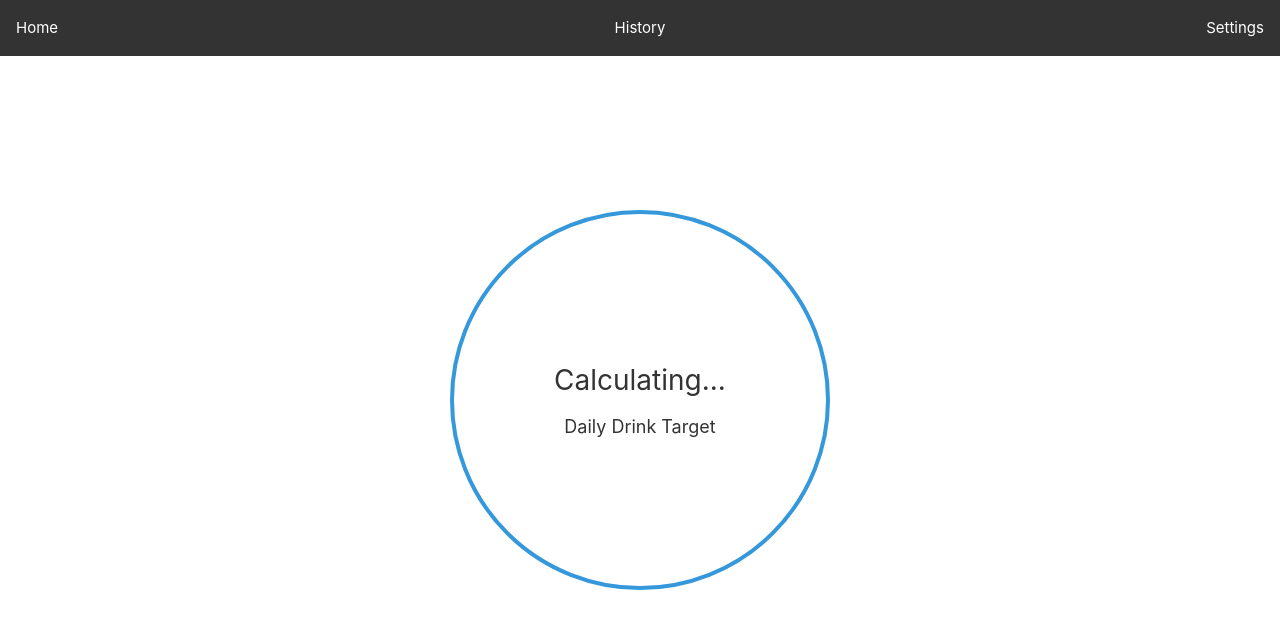
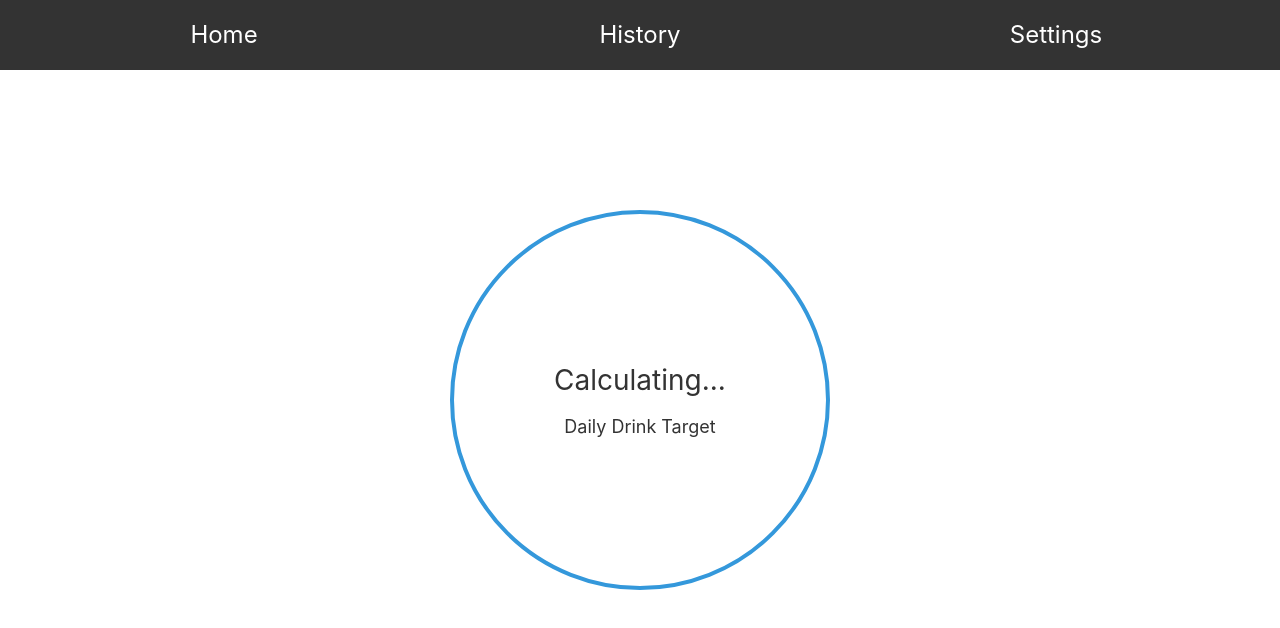
Before and after one commit to JustasDaugi/hydration-tracker, a Vue app: page / in a window 1280 px wide. Both pictures are taken after a click on the button "OK". Shown: the top 628 px of the page. Built offline with nearby package versions, Linux system fonts and the light colour scheme; what vue-datepicker-next would draw is missing.

Commit message:
feat: create HeaderMenu component for navigation through views in HomeView

```diff
--- a/src/layouts/HeaderMenu.vue
+++ b/src/layouts/HeaderMenu.vue
@@ -22,7 +22,6 @@ const navigateTo = (route) => {
         <li
           v-for="item in menuItems"
           :key="item.label"
-          :class="item.label.toLowerCase()"
           @click="navigateTo(item.route)"
         >
           {{ item.label }}
@@ -54,19 +53,8 @@ nav ul {
 
 li {
   cursor: pointer;
-}
-
-.home {
-  margin-right: auto;
-}
-
-.history {
-  position: absolute;
-  left: 50%;
-  transform: translateX(-50%);
-}
-
-.settings {
-  margin-left: auto;
+  font-size: 1.5rem;
+  flex: 1;
+  text-align: center;
 }
 </style>
```
